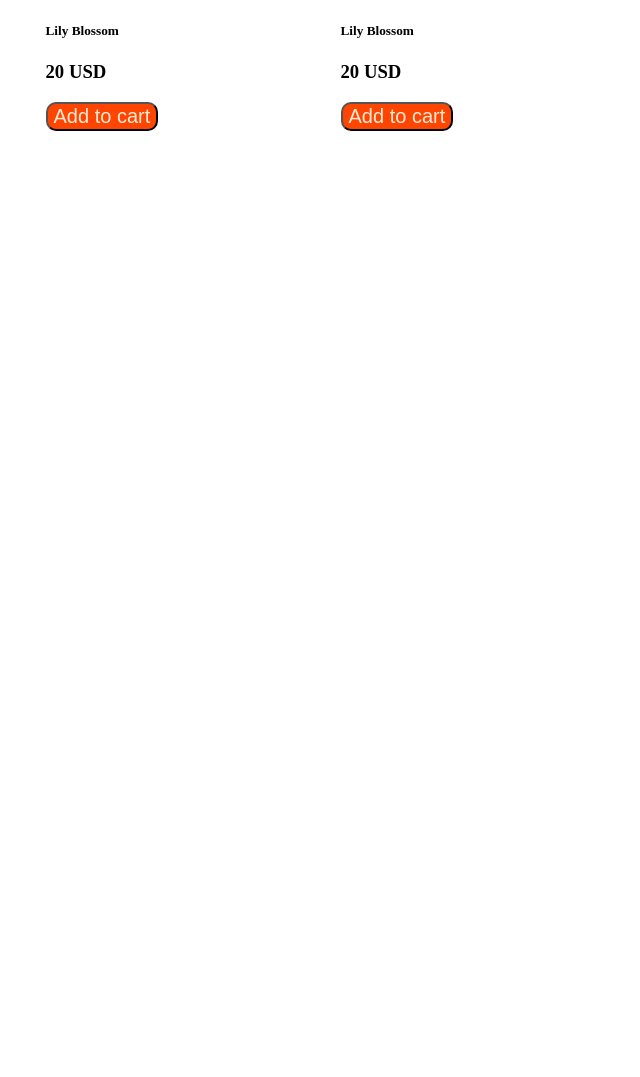
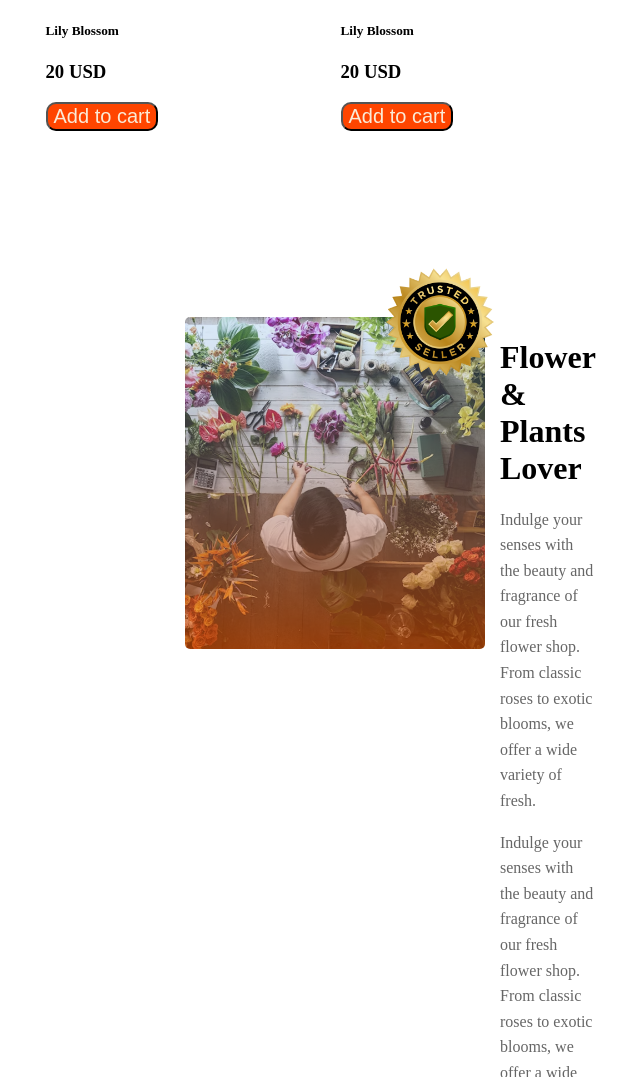
Before and after one commit to farjanayashfa/my-2nd-assignment, a plain HTML site: page index.html in a window 1280 px wide. Shown: the part 2573-3650 px from the top of the page, without its empty margins (312-952 px from the left). Before the commit the page ends 2722 px from the top, so only its background shows below. Drawn offline with Linux system fonts and the light colour scheme.

Commit message:
my commit

```diff
--- a/index.html
+++ b/index.html
@@ -124,16 +124,18 @@ Indulge your senses with the beauty and fragrance of our fresh flower shop. From
       </h3>
       <button class="btn">Add to cart</button>
       </div>
-
-
-
+   <div class="container">
+    <div class="image-container">
+      <img src="assets/flower-store.png" alt="" class="main-image">
+      <img src="assets/trusted-badge.png" alt="" class="badge">
     </div>
-
-
-
-
+    <div class="text-container">
+      <h1>Flower & Plants Lover</h1>
+      <p>Indulge your senses with the beauty and fragrance of our fresh flower shop. From classic roses to exotic blooms, we offer a wide variety of fresh.</p>
+      <p>Indulge your senses with the beauty and fragrance of our fresh flower shop. From classic roses to exotic blooms, we offer a wide variety of fresh.</p>
+      <p>Indulge your senses with the beauty and fragrance of our fresh flower shop. From classic roses to exotic blooms, we offer a wide variety of fresh.</p>
     </div>
-
+  </div>
 
   </main>
 </body>
--- a/style.css
+++ b/style.css
@@ -50,3 +50,48 @@ justify-content: center;
     font-size:20px;
     border-radius: 10px;
 }
+.container {
+  display: flex;
+  align-items: flex-start;
+  padding: 40px;
+  margin: 121px;
+  gap:15px;
+  height: 286px;
+  width: 286px;
+
+}
+
+.image-container {
+  position: relative;
+}
+
+.main-image {
+  width: 300px;
+  height: auto;
+  border-radius: 5px;
+}
+
+.badge {
+  position: absolute;
+  top: -70px;
+  left: 180px;
+  width: 150px;
+  height: auto;
+}
+
+.text-container {
+  max-width: 600px;
+}
+
+.text-container h1 {
+  font-size: 32px;
+  font-weight: bold;
+  margin-bottom: 20px;
+}
+
+.text-container p {
+  font-size: 16px;
+  line-height: 1.6;
+  color: #666;
+  margin-bottom: 15px;
+}
```
